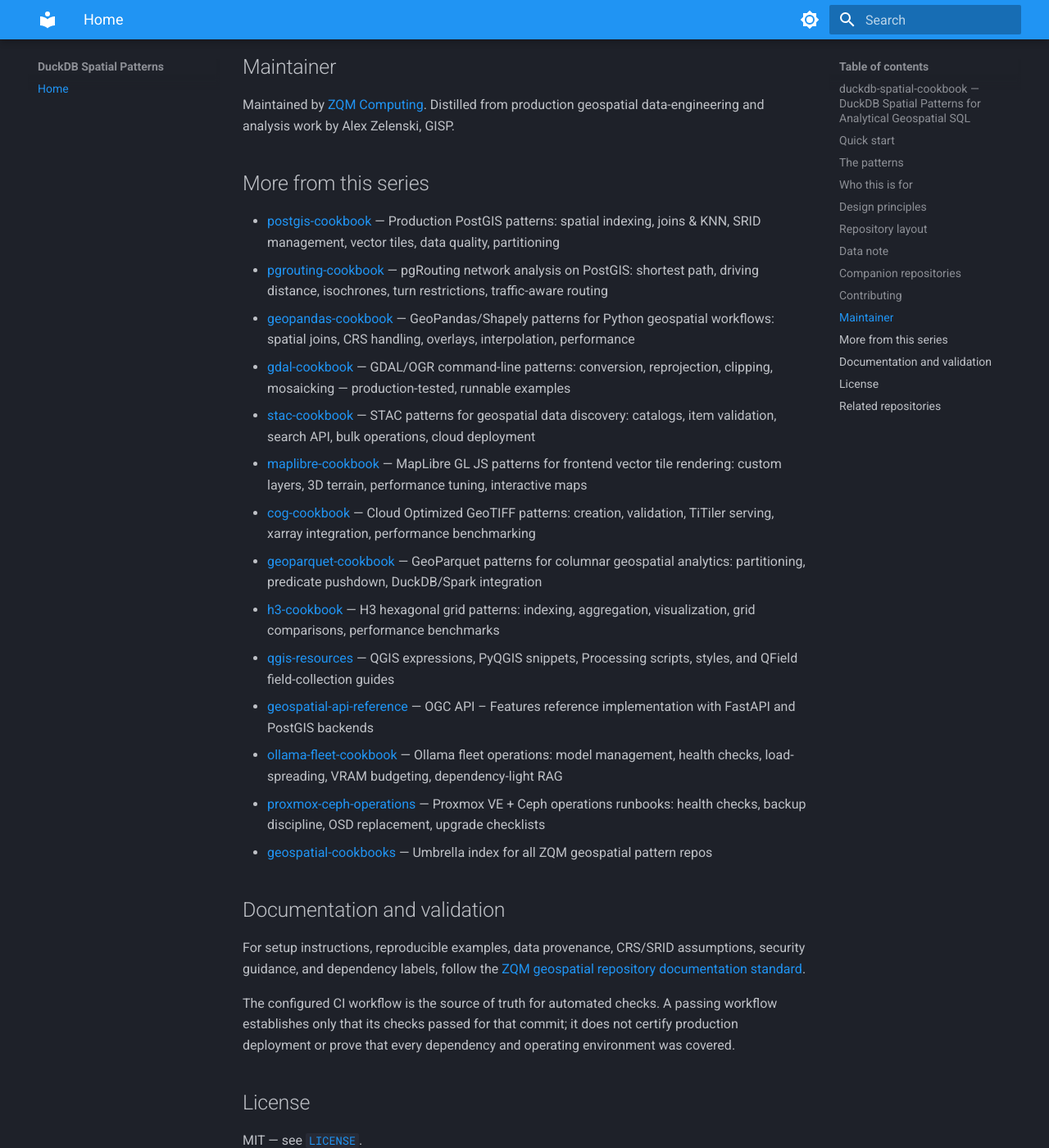
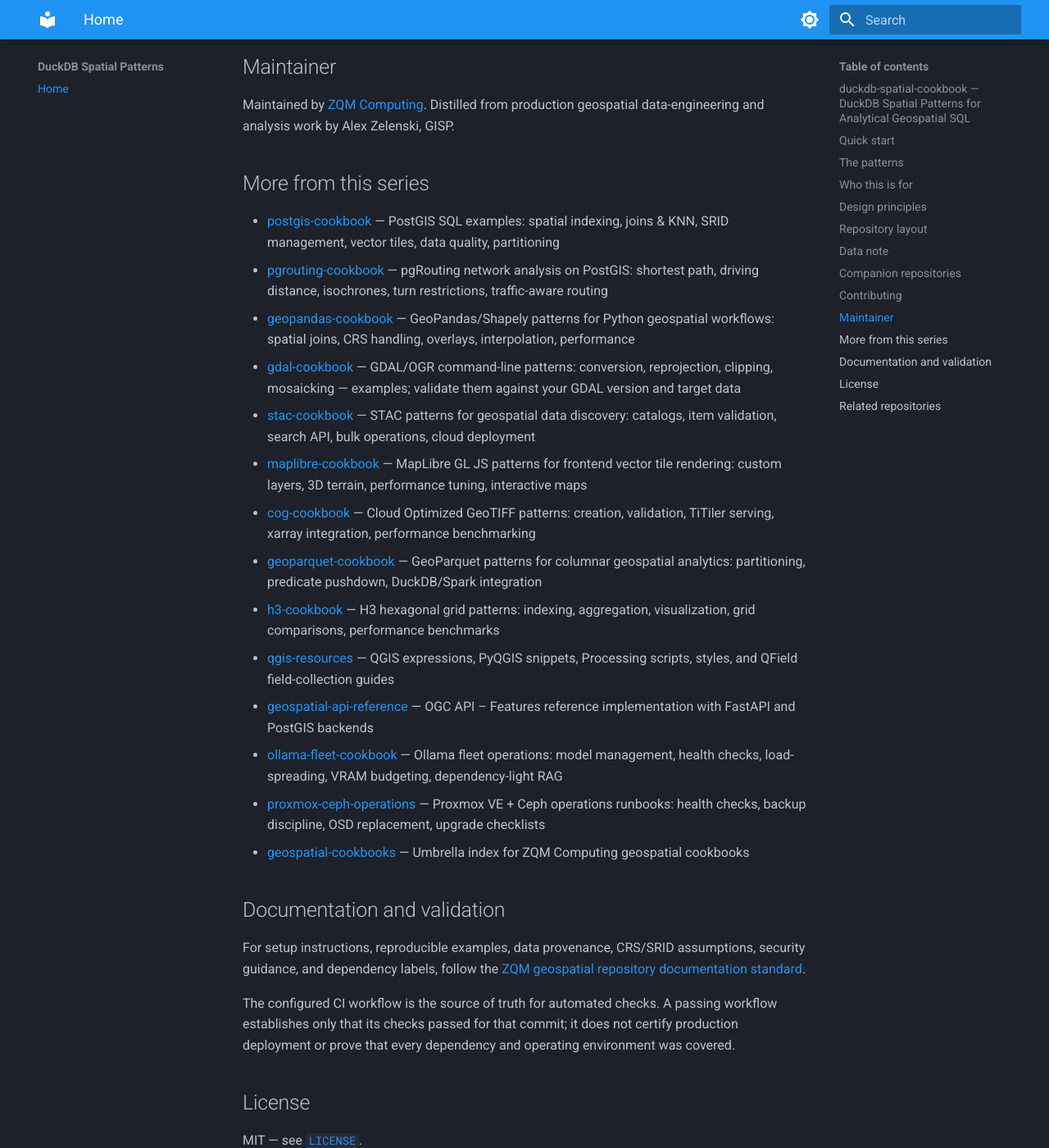
Before and after one commit to ZQM-Computing/duckdb-spatial-cookbook, an MkDocs documentation site: the page built from docs/index.md, in a window 1280 px wide and 1400 px high, scrolled down 2960 px. Shown: the whole window at 82% size. Built offline with MkDocs 1.6.1 and Material for MkDocs 9.7.7, drawn with Linux system fonts in a browser that asks for light colours.

Commit message:
docs: fix stale cookbook index links and claims (#34)
* docs: fix stale cookbook index links and claims

* docs: remove redundant cookbook description

* docs: scope PostGIS companion description

```diff
--- a/docs/index.md
+++ b/docs/index.md
@@ -88,10 +88,10 @@
 
 ## More from this series
 
-- [postgis-cookbook](https://github.com/ZQM-Computing/postgis-cookbook) — Production PostGIS patterns: spatial indexing, joins & KNN, SRID management, vector tiles, data quality, partitioning
+- [postgis-cookbook](https://github.com/ZQM-Computing/postgis-cookbook) — PostGIS SQL examples: spatial indexing, joins & KNN, SRID management, vector tiles, data quality, partitioning
 - [pgrouting-cookbook](https://github.com/ZQM-Computing/pgrouting-cookbook) — pgRouting network analysis on PostGIS: shortest path, driving distance, isochrones, turn restrictions, traffic-aware routing
 - [geopandas-cookbook](https://github.com/ZQM-Computing/geopandas-cookbook) — GeoPandas/Shapely patterns for Python geospatial workflows: spatial joins, CRS handling, overlays, interpolation, performance
-- [gdal-cookbook](https://github.com/ZQM-Computing/gdal-cookbook) — GDAL/OGR command-line patterns: conversion, reprojection, clipping, mosaicking — production-tested, runnable examples
+- [gdal-cookbook](https://github.com/ZQM-Computing/gdal-cookbook) — GDAL/OGR command-line patterns: conversion, reprojection, clipping, mosaicking — examples; validate them against your GDAL version and target data
 - [stac-cookbook](https://github.com/ZQM-Computing/stac-cookbook) — STAC patterns for geospatial data discovery: catalogs, item validation, search API, bulk operations, cloud deployment
 - [maplibre-cookbook](https://github.com/ZQM-Computing/maplibre-cookbook) — MapLibre GL JS patterns for frontend vector tile rendering: custom layers, 3D terrain, performance tuning, interactive maps
 - [cog-cookbook](https://github.com/ZQM-Computing/cog-cookbook) — Cloud Optimized GeoTIFF patterns: creation, validation, TiTiler serving, xarray integration, performance benchmarking
@@ -101,7 +101,7 @@
 - [geospatial-api-reference](https://github.com/ZQM-Computing/geospatial-api-reference) — OGC API – Features reference implementation with FastAPI and PostGIS backends
 - [ollama-fleet-cookbook](https://github.com/ZQM-Computing/ollama-fleet-cookbook) — Ollama fleet operations: model management, health checks, load-spreading, VRAM budgeting, dependency-light RAG
 - [proxmox-ceph-operations](https://github.com/ZQM-Computing/proxmox-ceph-operations) — Proxmox VE + Ceph operations runbooks: health checks, backup discipline, OSD replacement, upgrade checklists
-- [geospatial-cookbooks](https://github.com/ZQM-Computing/geospatial-cookbooks) — Umbrella index for all ZQM geospatial pattern repos
+- [geospatial-cookbooks](https://github.com/ZQM-Computing/geospatial-cookbooks) — Umbrella index for ZQM Computing geospatial cookbooks
 
 ## Documentation and validation
 
```
Also changed, not shown: README.md (+1 -1 lines).
